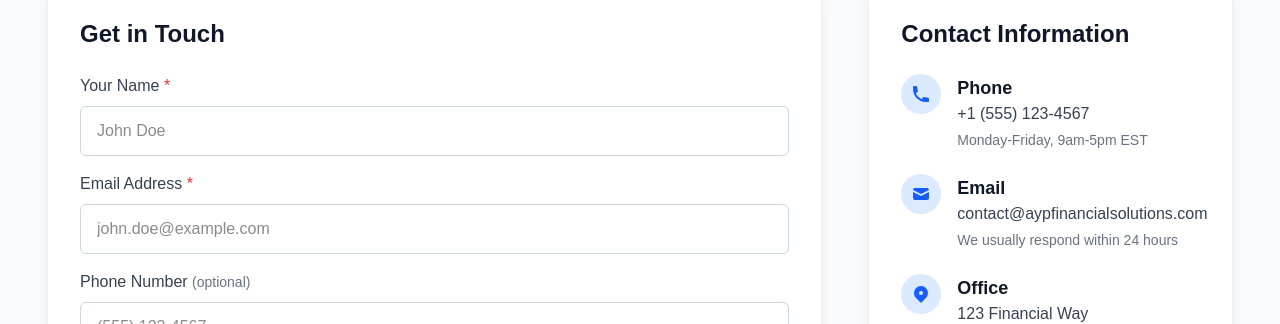
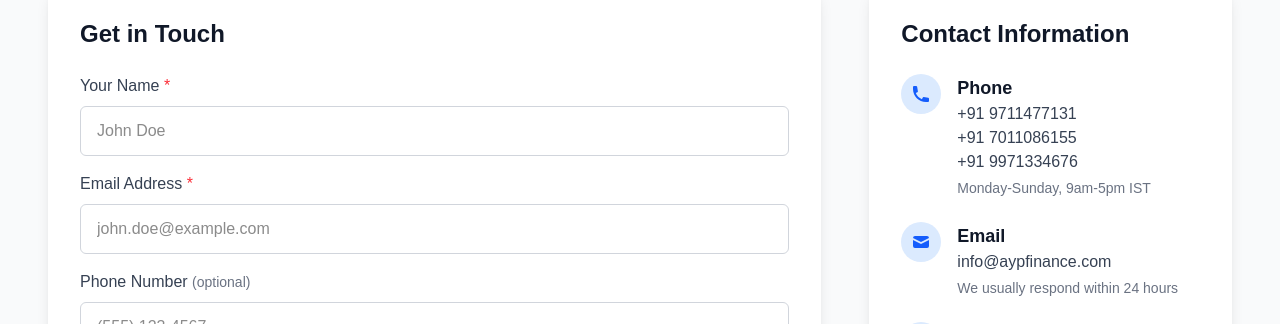
Before and after one commit to Rahul-9211/insurance, a Next.js app: page /contact in a window 1280 px wide. Shown: the part 366-690 px from the top of the page. Built offline with nearby package versions, Linux system fonts and the light colour scheme; a web font is replaced by a local one.

Commit message:
Update page.tsx

```diff
--- a/src/app/contact/page.tsx
+++ b/src/app/contact/page.tsx
@@ -57,8 +57,10 @@ export default function ContactPage() {
                     </div>
                     <div className="ml-4">
                       <h4 className="text-lg font-semibold text-gray-900">Phone</h4>
-                      <p className="text-gray-700">+1 (555) 123-4567</p>
-                      <p className="text-gray-500 text-sm mt-1">Monday-Friday, 9am-5pm EST</p>
+                      <p className="text-gray-700">+91 9711477131</p>
+                      <p className="text-gray-700">+91 7011086155</p>
+                      <p className="text-gray-700">+91 9971334676</p>
+                      <p className="text-gray-500 text-sm mt-1">Monday-Sunday, 9am-5pm IST</p>
                     </div>
                   </div>
 
@@ -72,7 +74,7 @@ export default function ContactPage() {
                     </div>
                     <div className="ml-4">
                       <h4 className="text-lg font-semibold text-gray-900">Email</h4>
-                      <p className="text-gray-700">contact@aypfinancialsolutions.com</p>
+                      <p className="text-gray-700">info@aypfinance.com</p>
                       <p className="text-gray-500 text-sm mt-1">We usually respond within 24 hours</p>
                     </div>
                   </div>
```
